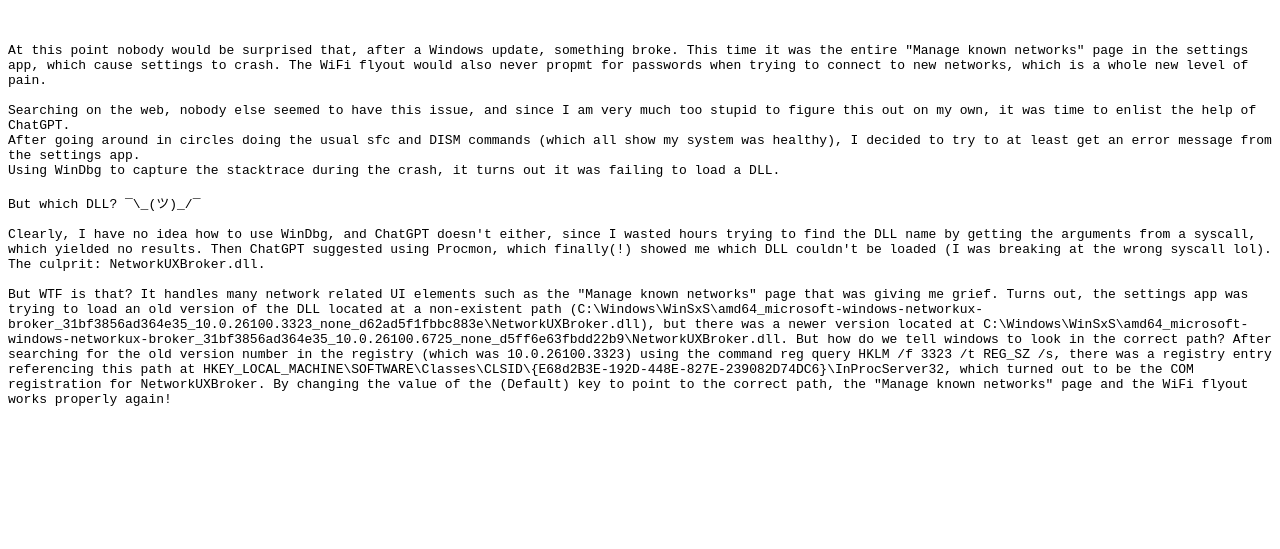
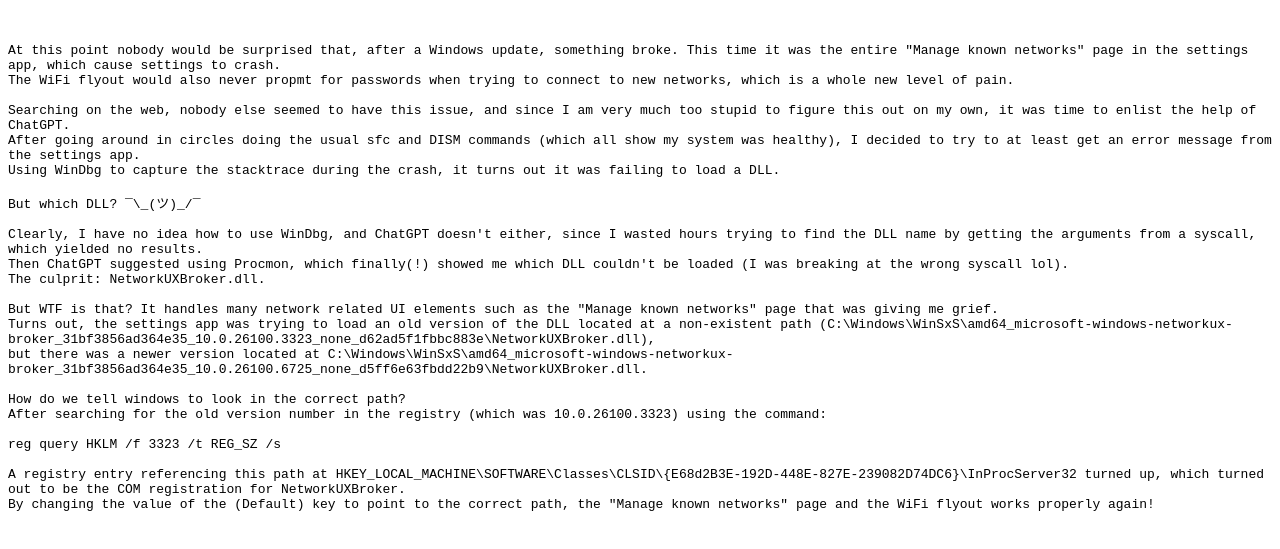
Before and after one commit to 0t4u/nekos.space, a plain HTML site: page blog/2025/10/13/wtf-windows-where-the-settings-at.html in a window 1280 px wide. Shown: the part 41-590 px from the top of the page. Drawn offline with Linux system fonts and the light colour scheme.

Commit message:
Update wtf-windows-where-the-settings-at.html

```diff
--- a/blog/2025/10/13/wtf-windows-where-the-settings-at.html
+++ b/blog/2025/10/13/wtf-windows-where-the-settings-at.html
@@ -19,7 +19,8 @@
     <pre>
 <h2>WTF Windows, where the settings at?</h2>
 
-At this point nobody would be surprised that, after a Windows update, something broke. This time it was the entire "Manage known networks" page in the settings app, which cause settings to crash. The WiFi flyout would also never propmt for passwords when trying to connect to new networks, which is a whole new level of pain.
+At this point nobody would be surprised that, after a Windows update, something broke. This time it was the entire "Manage known networks" page in the settings app, which cause settings to crash.
+The WiFi flyout would also never propmt for passwords when trying to connect to new networks, which is a whole new level of pain.
 
 Searching on the web, nobody else seemed to have this issue, and since I am very much too stupid to figure this out on my own, it was time to enlist the help of ChatGPT.
 After going around in circles doing the usual sfc and DISM commands (which all show my system was healthy), I decided to try to at least get an error message from the settings app.
@@ -27,10 +28,21 @@ Using WinDbg to capture the stacktrace during the crash, it turns out it was fai
 
 But which DLL? ¯\_(ツ)_/¯
 
-Clearly, I have no idea how to use WinDbg, and ChatGPT doesn't either, since I wasted hours trying to find the DLL name by getting the arguments from a syscall, which yielded no results. Then ChatGPT suggested using Procmon, which finally(!) showed me which DLL couldn't be loaded (I was breaking at the wrong syscall lol).
+Clearly, I have no idea how to use WinDbg, and ChatGPT doesn't either, since I wasted hours trying to find the DLL name by getting the arguments from a syscall, which yielded no results.
+Then ChatGPT suggested using Procmon, which finally(!) showed me which DLL couldn't be loaded (I was breaking at the wrong syscall lol).
 The culprit: NetworkUXBroker.dll.
 
-But WTF is that? It handles many network related UI elements such as the "Manage known networks" page that was giving me grief. Turns out, the settings app was trying to load an old version of the DLL located at a non-existent path (<code>C:\Windows\WinSxS\amd64_microsoft-windows-networkux-broker_31bf3856ad364e35_10.0.26100.3323_none_d62ad5f1fbbc883e\NetworkUXBroker.dll</code>), but there was a newer version located at <code>C:\Windows\WinSxS\amd64_microsoft-windows-networkux-broker_31bf3856ad364e35_10.0.26100.6725_none_d5ff6e63fbdd22b9\NetworkUXBroker.dll</code>. But how do we tell windows to look in the correct path? After searching for the old version number in the registry (which was 10.0.26100.3323) using the command <code>reg query HKLM /f 3323 /t REG_SZ /s</code>, there was a registry entry referencing this path at <code>HKEY_LOCAL_MACHINE\SOFTWARE\Classes\CLSID\{E68d2B3E-192D-448E-827E-239082D74DC6}\InProcServer32</code>, which turned out to be the COM registration for NetworkUXBroker. By changing the value of the <code>(Default)</code> key to point to the correct path, the "Manage known networks" page and the WiFi flyout works properly again!
+But WTF is that? It handles many network related UI elements such as the "Manage known networks" page that was giving me grief.
+Turns out, the settings app was trying to load an old version of the DLL located at a non-existent path (C:\Windows\WinSxS\amd64_microsoft-windows-networkux-broker_31bf3856ad364e35_10.0.26100.3323_none_d62ad5f1fbbc883e\NetworkUXBroker.dll),
+but there was a newer version located at <code>C:\Windows\WinSxS\amd64_microsoft-windows-networkux-broker_31bf3856ad364e35_10.0.26100.6725_none_d5ff6e63fbdd22b9\NetworkUXBroker.dll</code>.
+
+How do we tell windows to look in the correct path?
+After searching for the old version number in the registry (which was 10.0.26100.3323) using the command:
+
+reg query HKLM /f 3323 /t REG_SZ /s
+
+A registry entry referencing this path at HKEY_LOCAL_MACHINE\SOFTWARE\Classes\CLSID\{E68d2B3E-192D-448E-827E-239082D74DC6}\InProcServer32 turned up, which turned out to be the COM registration for NetworkUXBroker.
+By changing the value of the <code>(Default)</code> key to point to the correct path, the "Manage known networks" page and the WiFi flyout works properly again!
 </pre>
 </body>
 </html>
```
